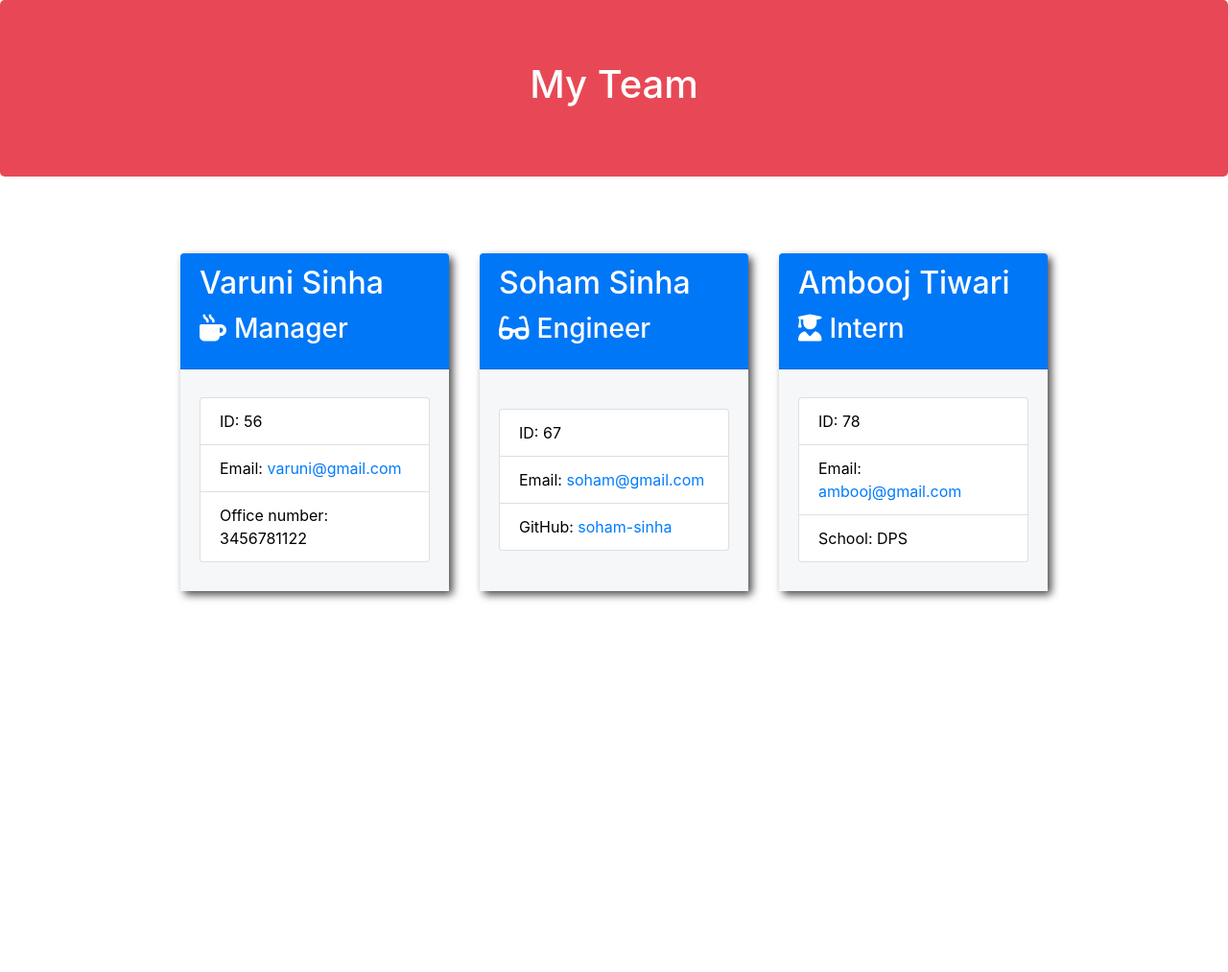
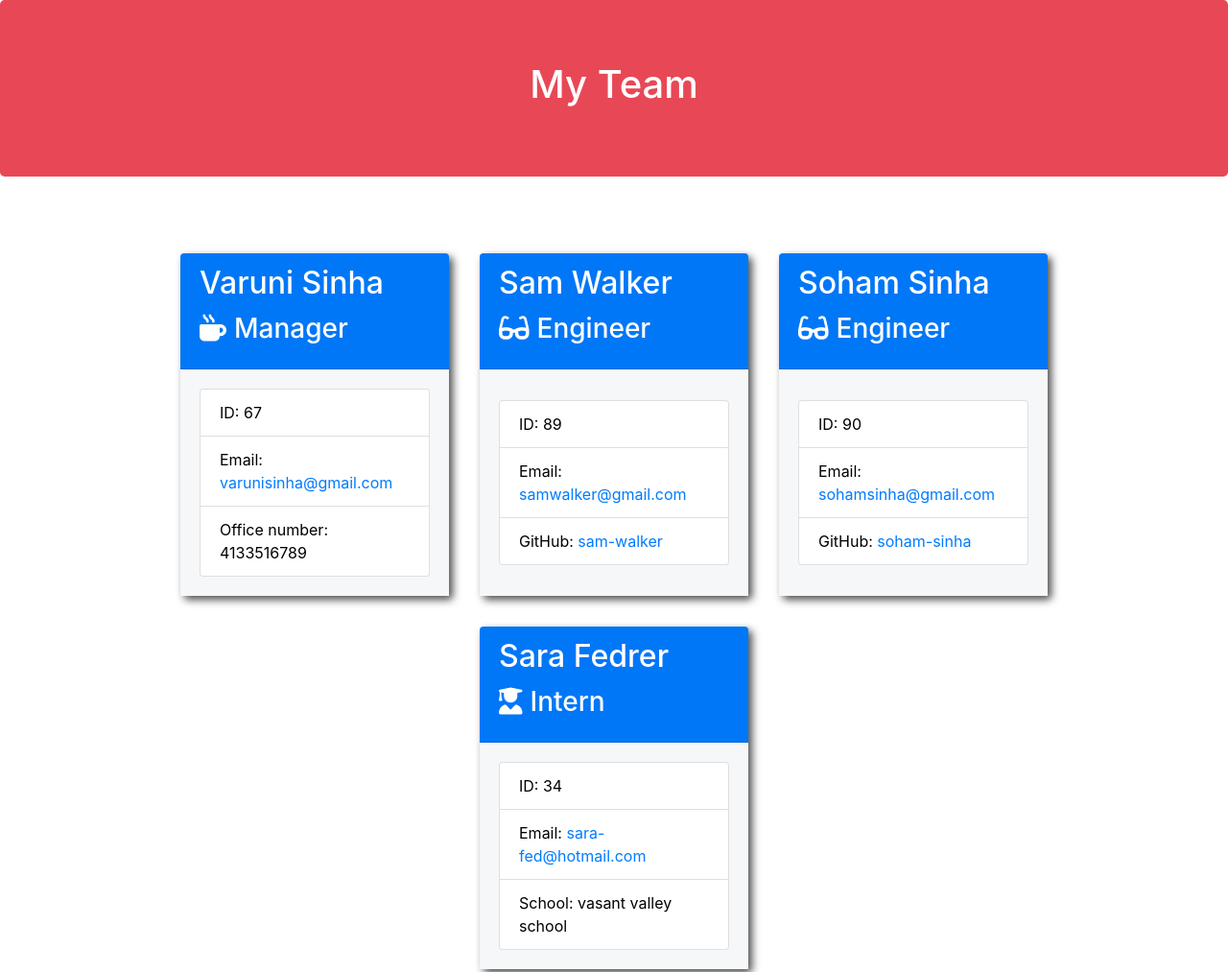
Before and after one commit to varunisinha/team-profile-generator, a website: page output-folder/team.html in a window 1280 px wide. Shown: the top 1013 px of the page at 96% size. Before the commit the page ends 800 px from the top, so only its background shows below. Drawn offline with nearby package versions, Linux system fonts and the light colour scheme.

Commit message:
sample HTML file created using this app

```diff
--- a/output-folder/team.html
+++ b/output-folder/team.html
@@ -30,12 +30,26 @@
       </div>
       <div class="card-body">
           <ul class="list-group">
-              <li class="list-group-item">ID: 56</li>
-              <li class="list-group-item">Email: <a href="mailto:varuni@gmail.com	">varuni@gmail.com	</a></li>
-              <li class="list-group-item">Office number: 3456781122</li>
+              <li class="list-group-item">ID: 67</li>
+              <li class="list-group-item">Email: <a href="mailto:varunisinha@gmail.com">varunisinha@gmail.com</a></li>
+              <li class="list-group-item">Office number: 4133516789</li>
           </ul>
       </div>
   </div>
+
+      <div class="card employee-card">
+  <div class="card-header">
+      <h2 class="card-title">Sam Walker</h2>
+      <h3 class="card-title"><i class="fas fa-glasses mr-2"></i>Engineer</h3>
+  </div>
+  <div class="card-body">
+      <ul class="list-group">
+          <li class="list-group-item">ID: 89</li>
+          <li class="list-group-item">Email: <a href="mailto:samwalker@gmail.com">samwalker@gmail.com</a></li>
+          <li class="list-group-item">GitHub: <a href="https://github.com/sam-walker" target="_blank" rel="noopener noreferrer">sam-walker</a></li>
+      </ul>
+  </div>
+</div>
 
       <div class="card employee-card">
   <div class="card-header">
@@ -44,8 +58,8 @@
   </div>
   <div class="card-body">
       <ul class="list-group">
-          <li class="list-group-item">ID: 67</li>
-          <li class="list-group-item">Email: <a href="mailto:soham@gmail.com">soham@gmail.com</a></li>
+          <li class="list-group-item">ID: 90</li>
+          <li class="list-group-item">Email: <a href="mailto:sohamsinha@gmail.com">sohamsinha@gmail.com</a></li>
           <li class="list-group-item">GitHub: <a href="https://github.com/soham-sinha" target="_blank" rel="noopener noreferrer">soham-sinha</a></li>
       </ul>
   </div>
@@ -53,14 +67,14 @@
 
       <div class="card employee-card">
   <div class="card-header">
-      <h2 class="card-title">Ambooj Tiwari</h2>
+      <h2 class="card-title">Sara Fedrer</h2>
       <h3 class="card-title"><i class="fas fa-user-graduate mr-2"></i>Intern</h3>
   </div>
   <div class="card-body">
       <ul class="list-group">
-          <li class="list-group-item">ID: 78</li>
-          <li class="list-group-item">Email: <a href="mailto:ambooj@gmail.com">ambooj@gmail.com</a></li>
-          <li class="list-group-item">School: DPS</li>
+          <li class="list-group-item">ID: 34</li>
+          <li class="list-group-item">Email: <a href="mailto:sara-fed@hotmail.com">sara-fed@hotmail.com</a></li>
+          <li class="list-group-item">School: vasant valley school</li>
       </ul>
   </div>
 </div>
```
